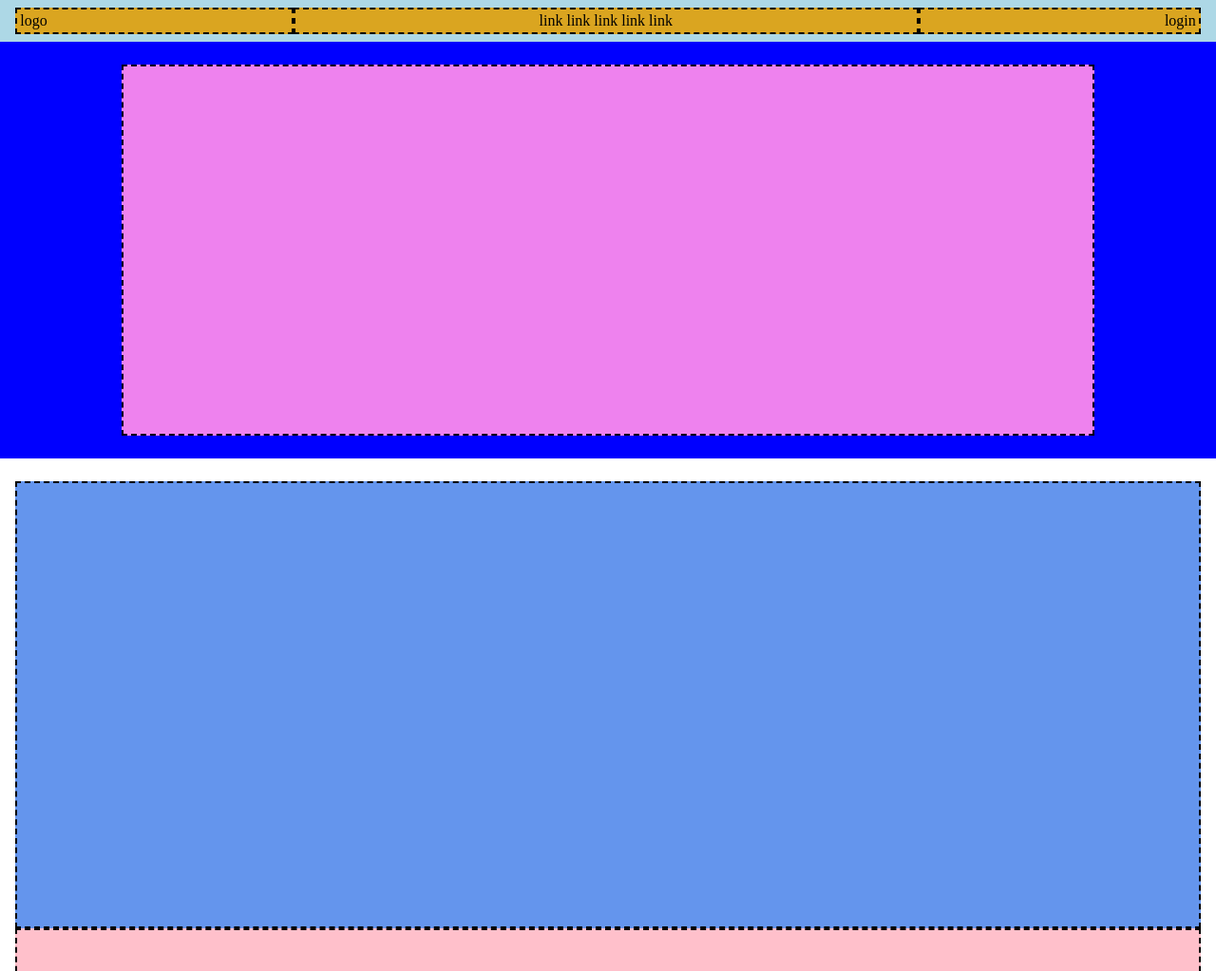
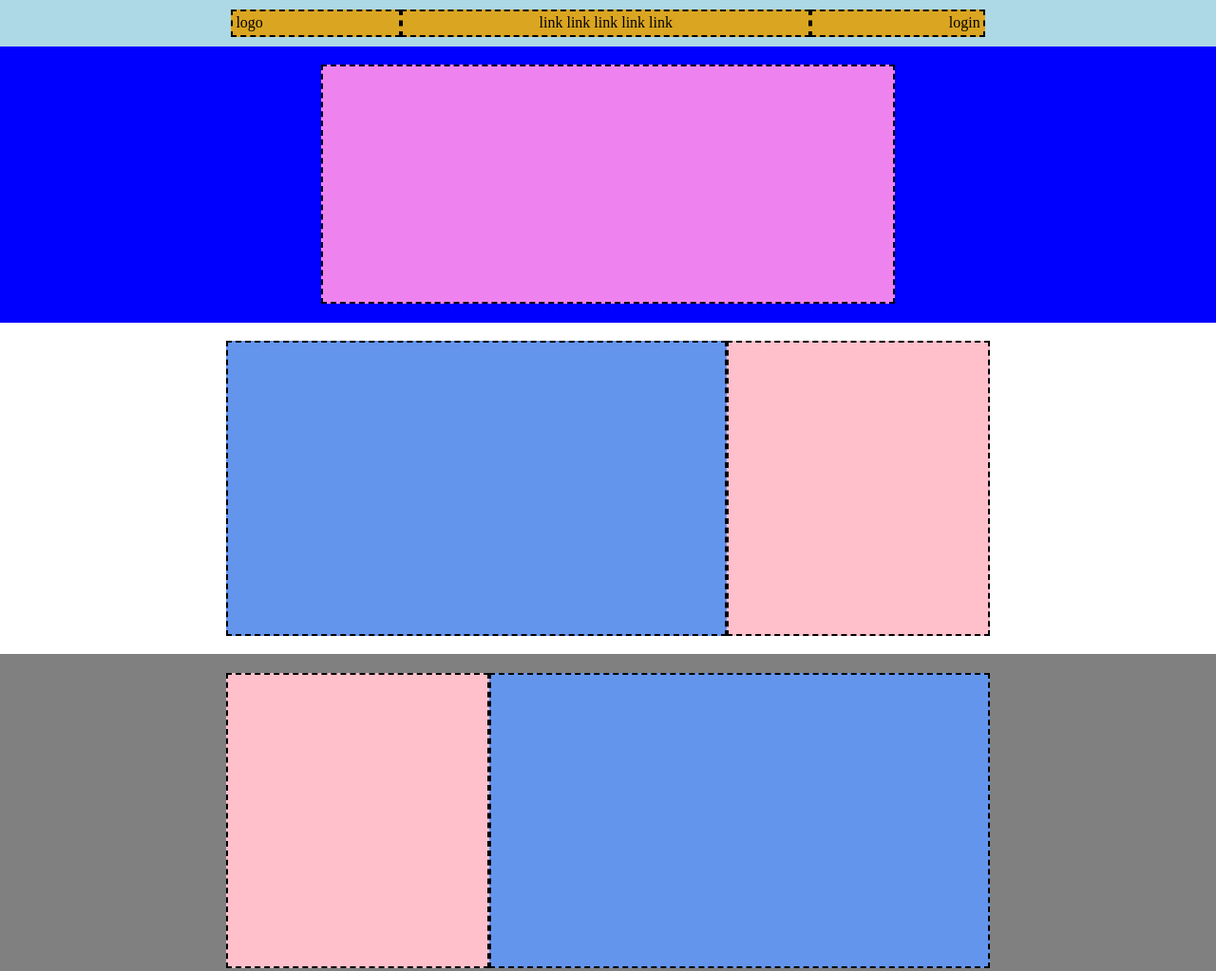
Before and after one commit to vmqxdv/htmlcss-struttura-discord, a plain HTML site: page index.html in a window 1280 px wide. Shown: the top 1023 px of the page at 95% size. Drawn offline with Linux system fonts and the light colour scheme.

Commit message:
refractor: Removed cloned attributes; style: Styled more accurately

```diff
--- a/css/style.css
+++ b/css/style.css
@@ -19,7 +19,7 @@ section > div {
 header {
   display: flex;
   background-color: #add8e6;
-  padding: 0.5em 1em;
+  padding: 0.8% 19%;
   justify-content: center;
   align-items: center;
 }
@@ -46,19 +46,23 @@ header > div {
 /* \HEADER */
 
 
-/* BODY */
-body > section {
+/* MAIN */
+main > section {
   display: flex;
   justify-content: center;
   align-items: center;
 }
-/* \BODY */
+
+main section:not(:first-child) {
+  padding: 1.5% 18.6%;
+}
+/* \MAIN */
 
 
 /* FIRST - SECTION */
 .first {
   background-color: blue;
-  padding: 1.5em 10%;
+  padding: 1.5% 25%;
 }
 
 .first > div {
@@ -70,10 +74,6 @@ body > section {
 
 
 /* SECOND - SECTION */
-.second {
-  padding: 1.5em 1em;
-}
-
 .second div:first-child {
   background-color: cornflowerblue;
   flex-grow: 2;
@@ -88,7 +88,6 @@ body > section {
 
 /* THIRD - SECTION */
 .third {
-  padding: 1.5em 1em;
   background-color: grey;
 }
 
@@ -107,7 +106,6 @@ body > section {
 /* FORTH - SECTION */
 .forth {
   background-color: grey;
-  padding: 1.5em 1em;
 }
 
 .forth > div:only-child {
@@ -120,7 +118,6 @@ body > section {
 /* FIFTH - SECTION */
 .fifth {
   background-color: #23272a;
-  padding: 1.5em 1em;
   border-bottom: 2px solid grey;
 }
 
@@ -152,7 +149,7 @@ footer > div {
   align-items: center;
   background-color: aqua;
   height: 2.8em;
-  width: 95%;
+  width: 62.8%;
 }
 
 footer div > div {
```
